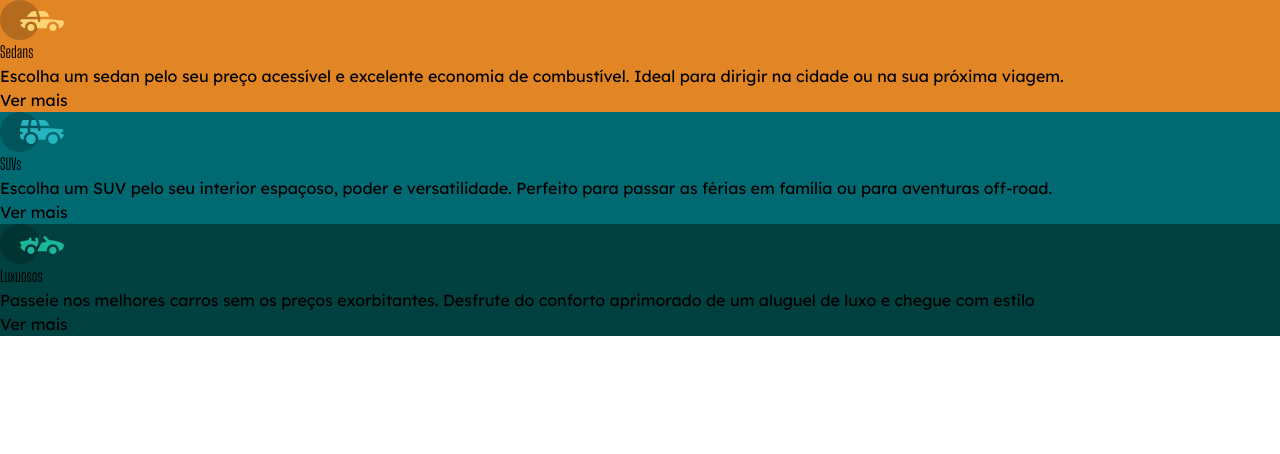
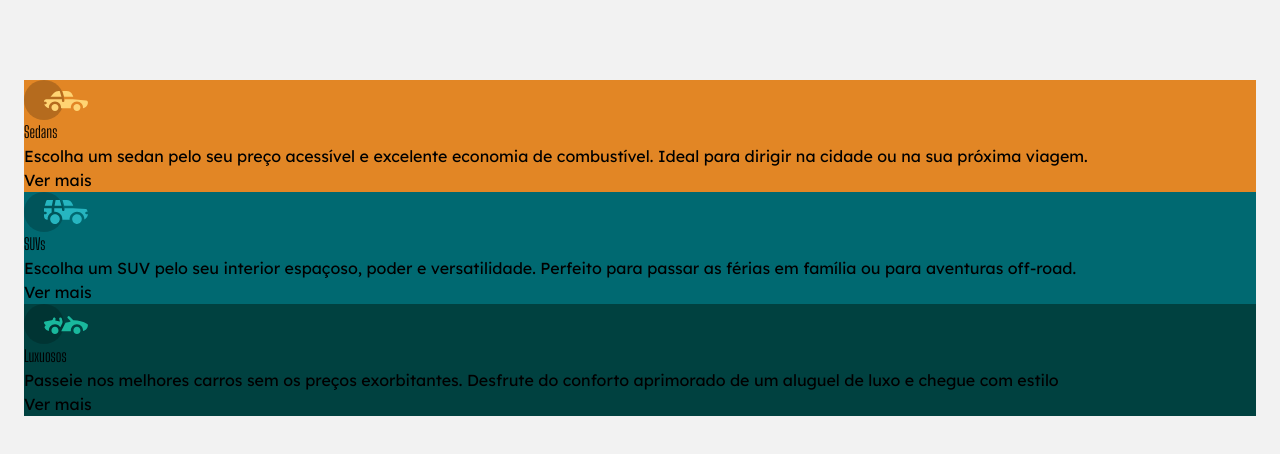
Before and after one commit to JVMF12/carros, a React (Vite) app: page / in a window 1280 px wide. Shown: the top 454 px of the page. Built offline with nearby package versions, Linux system fonts and the light colour scheme.

Commit message:
Quinto commit do App

```diff
--- a/src/App.jsx
+++ b/src/App.jsx
@@ -4,7 +4,7 @@
 
 export default function App() {
   return(
-    <main>
+    <main className="min-h-svh bg-off-white-bg py-20 px-6">
 
       <section>
         <div className="bg-orange">
```
